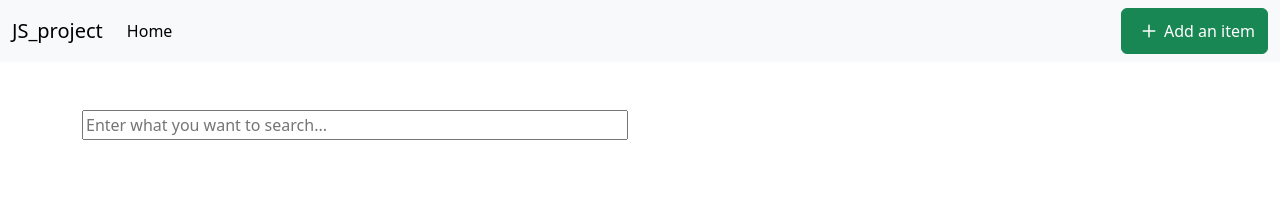
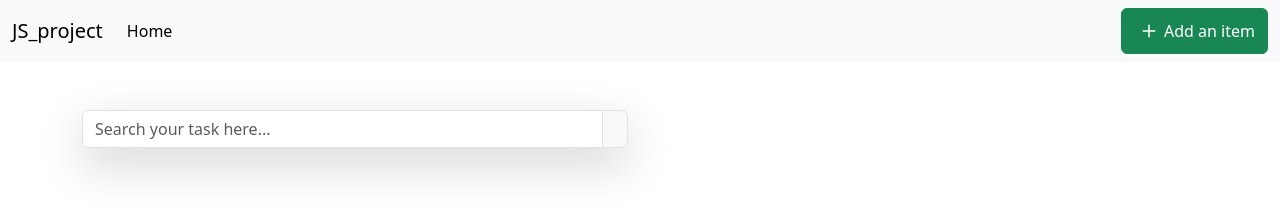
Before and after one commit to Dhanushshankar/JS_project, a plain HTML site: page index.html in a window 1280 px wide. Drawn offline with nearby package versions, Linux system fonts and the light colour scheme.

Commit message:
second commit

```diff
--- a/index.html
+++ b/index.html
@@ -30,7 +30,12 @@
             <section class="mt-5">
               <div class="row">
                 <div class="col-6">
-                  <input class="input-group" placeholder="Enter what you want to search..." type="text" />
+                   <div class="input-group flex-nowrap shadow-lg rounded">
+                     <input class="form-control" placeholder="Search your task here..." type="search" aria-label="search Task" />
+                     <span class="input-group-text" id="addon-wrapping">
+                      <i class="fas-fa-search"></i>
+                     </span>
+                   </div>
                 </div>
 
               </div>
```
